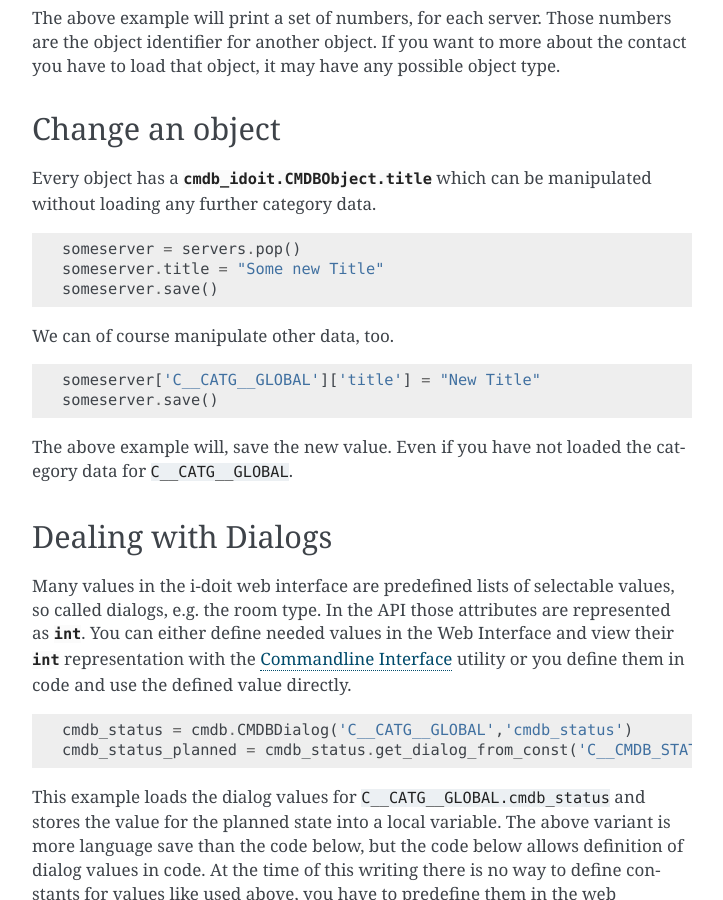
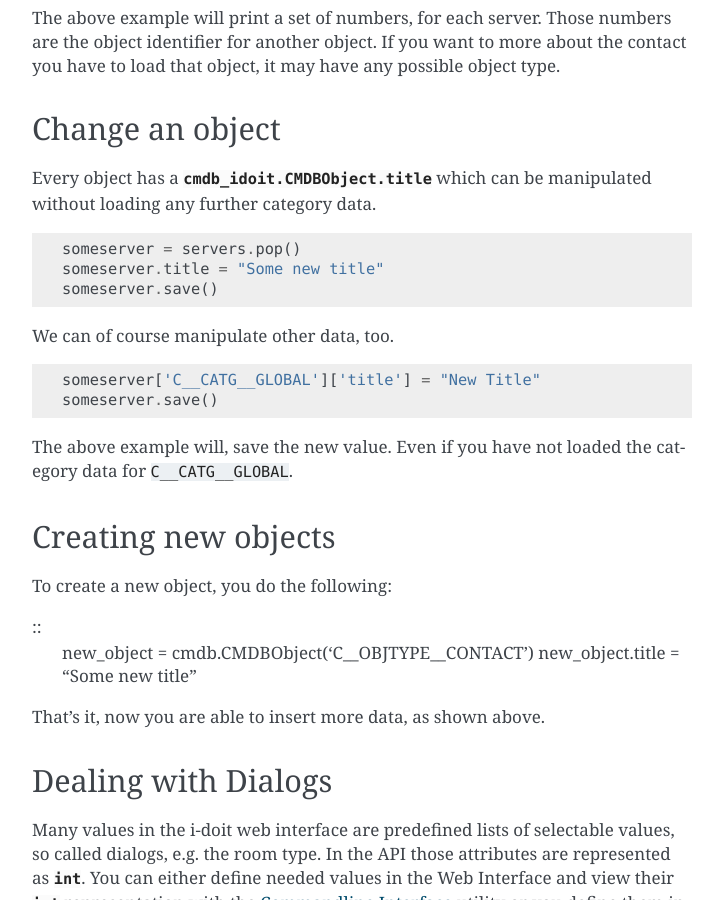
Before and after one commit to cau-rz/cmdb_idoit, a Sphinx documentation site: the page built from docs/tutorial.rst, in a window 1280 px wide and 900 px high, scrolled down 1818 px. Shown: the whole window, without its empty margins (388-1111 px from the left). Built offline with Sphinx 7.4.7, drawn with Linux system fonts in a browser that asks for light colours.

Commit message:
docs: Explain object creation.

```diff
--- a/docs/tutorial.rst
+++ b/docs/tutorial.rst
@@ -106,7 +106,7 @@ category data.
 ::
 
   someserver = servers.pop()
-  someserver.title = "Some new Title"
+  someserver.title = "Some new title"
   someserver.save()
 
 We can of course manipulate other data, too.
@@ -119,6 +119,17 @@ We can of course manipulate other data, too.
 
 The above example will, save the new value. Even if you have not loaded the
 category data for ``C__CATG__GLOBAL``.
+
+Creating new objects
+--------------------
+
+To create a new object, you do the following:
+
+::
+  new_object = cmdb.CMDBObject('C__OBJTYPE__CONTACT')
+  new_object.title = "Some new title"
+
+That's it, now you are able to insert more data, as shown above.
 
 Dealing with Dialogs
 --------------------
```
